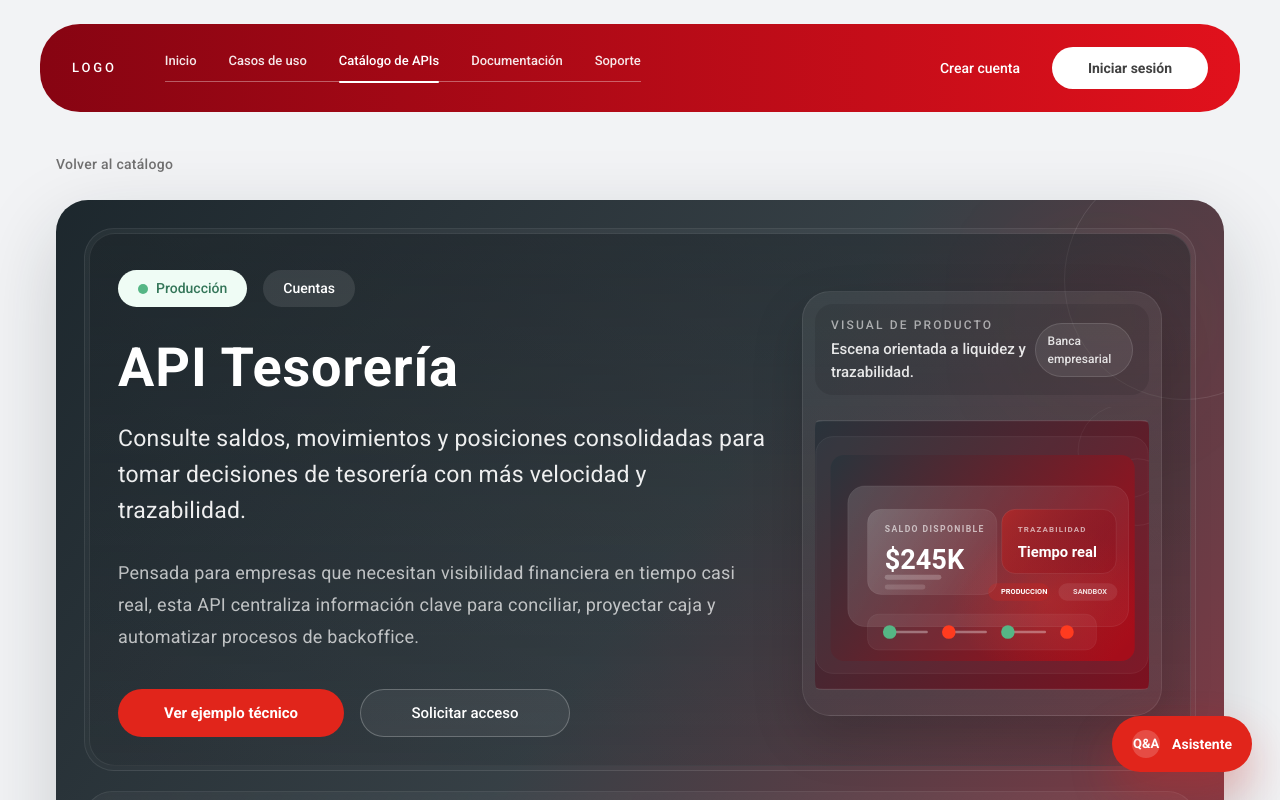
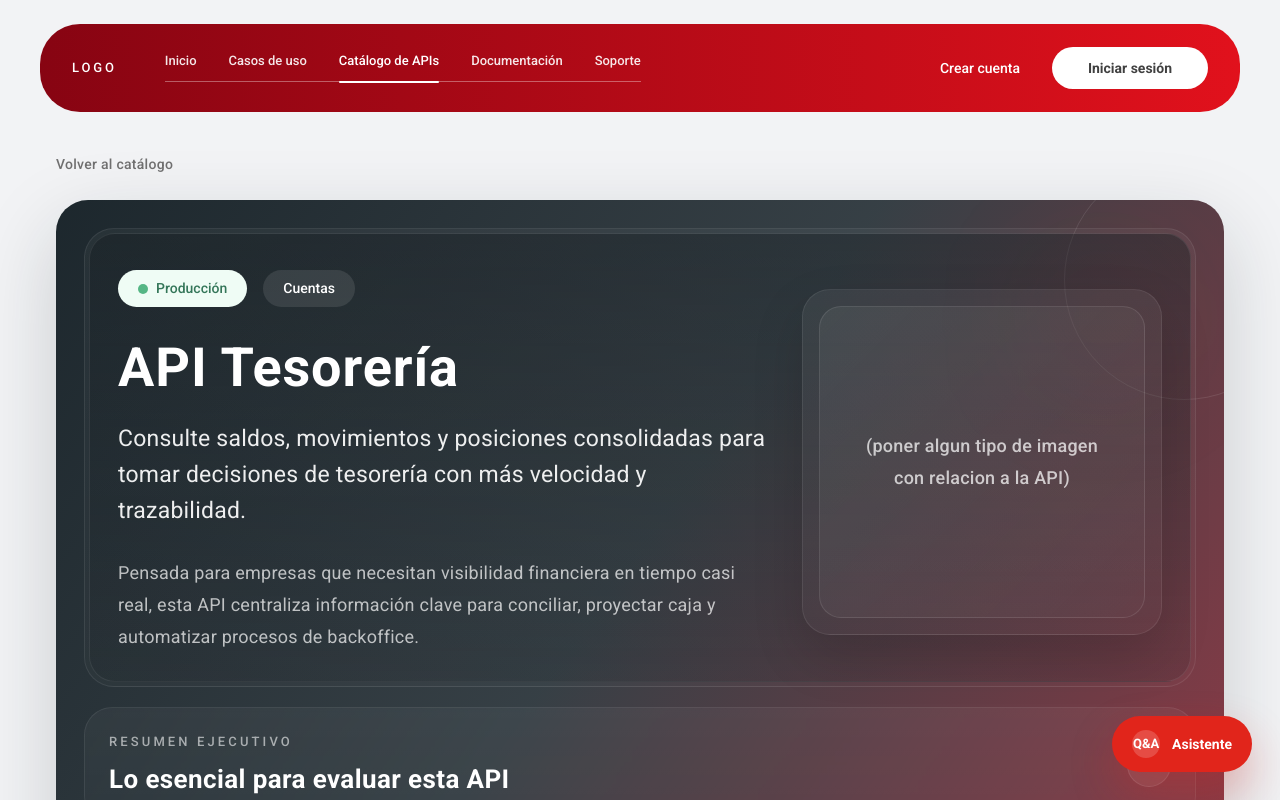
Before and after one commit to rmorataya11/portal-davivienda-mvp, a Next.js app: page /catalogo-apis/api-tesoreria in a window 1280 px wide. Shown: the top 800 px of the page. Built offline with nearby package versions, Linux system fonts and the light colour scheme.

Commit message:
Refactor DetailHero component to enhance visual presentation and interactivity; remove outdated links, update background styles, and introduce a placeholder for API-related imagery to improve user engagement and clarity.

```diff
--- a/components/catalog/detail/detail-hero.tsx
+++ b/components/catalog/detail/detail-hero.tsx
@@ -1,6 +1,5 @@
 "use client";
 
-import Link from "next/link";
 import { useState } from "react";
 
 import type { ApiDetail } from "../content/apis";
@@ -76,38 +75,15 @@ export function DetailHero({ api }: { api: ApiDetail }) {
                 {api.intro}
               </p>
 
-              <div className="mt-9 flex flex-wrap gap-3 sm:gap-4">
-                <Link
-                  href="#technical"
-                  className="inline-flex h-11 min-w-[190px] items-center justify-center rounded-[30px] bg-[#E1251B] px-6 text-[14px] font-semibold text-white transition-all duration-300 ease-out hover:-translate-y-0.5 hover:bg-[#E1111C] hover:shadow-[0_16px_38px_rgba(225,37,27,0.24)] sm:h-12 sm:min-w-[226px] sm:px-7 sm:text-[15px]"
-                >
-                  Ver ejemplo técnico
-                </Link>
-                <Link
-                  href="#next-steps"
-                  className="inline-flex h-11 min-w-[170px] items-center justify-center rounded-[30px] border border-white/24 bg-white/6 px-6 text-[14px] font-medium text-white transition-all duration-300 ease-out hover:-translate-y-0.5 hover:bg-white/10 sm:h-12 sm:min-w-[210px] sm:px-7 sm:text-[15px]"
-                >
-                  Solicitar acceso
-                </Link>
-              </div>
             </div>
 
             <div className="hidden xl:block">
-              <div className="rounded-[28px] border border-white/8 bg-[linear-gradient(180deg,rgba(255,255,255,0.075),rgba(255,255,255,0.025))] p-3 shadow-[0_22px_52px_rgba(0,0,0,0.16)]">
-                <div className="mb-3 flex items-center justify-between rounded-[18px] bg-black/10 px-4 py-3">
-                  <div>
-                    <p className="text-[12px] font-medium uppercase tracking-[0.18em] text-white/58">Visual de producto</p>
-                    <p className="mt-1 text-[15px] font-medium text-white/88">Escena orientada a liquidez y trazabilidad.</p>
-                  </div>
-                  <span className="rounded-full border border-white/12 bg-white/8 px-3 py-2 text-[12px] font-medium text-white/84">
-                    Banca empresarial
-                  </span>
+              <div className="rounded-[28px] border border-white/8 bg-[linear-gradient(180deg,rgba(255,255,255,0.06),rgba(255,255,255,0.02))] p-4 shadow-[0_22px_52px_rgba(0,0,0,0.14)]">
+                <div className="flex h-[312px] w-full items-center justify-center rounded-[22px] border border-white/10 bg-[linear-gradient(135deg,rgba(255,255,255,0.06),rgba(255,255,255,0.02))] px-8 text-center">
+                  <p className="max-w-[240px] text-[18px] font-medium leading-8 tracking-[0.24px] text-white/72">
+                    (poner algun tipo de imagen con relacion a la API)
+                  </p>
                 </div>
-                <img
-                  src={api.heroSceneSrc ?? "/treasury-hero-illustration.svg"}
-                  alt={`Ilustración ambientada para ${api.name}`}
-                  className="h-[296px] w-full rounded-[22px] object-cover"
-                />
               </div>
             </div>
           </div>
```
Also changed, not shown: public/treasury-hero-illustration.svg.
